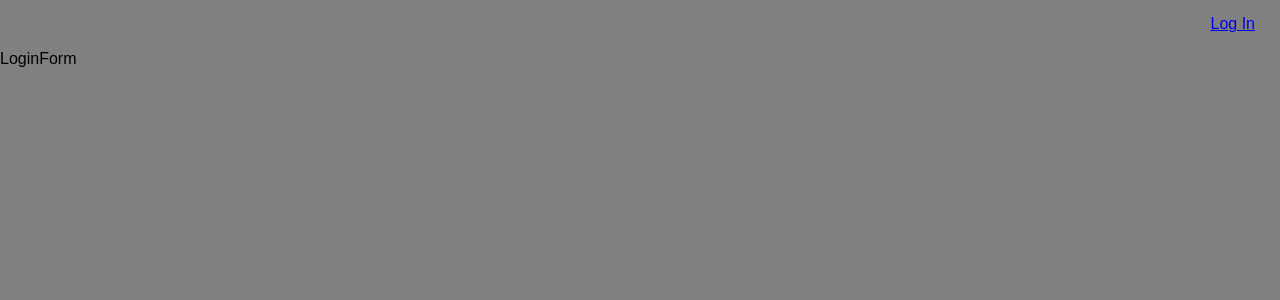
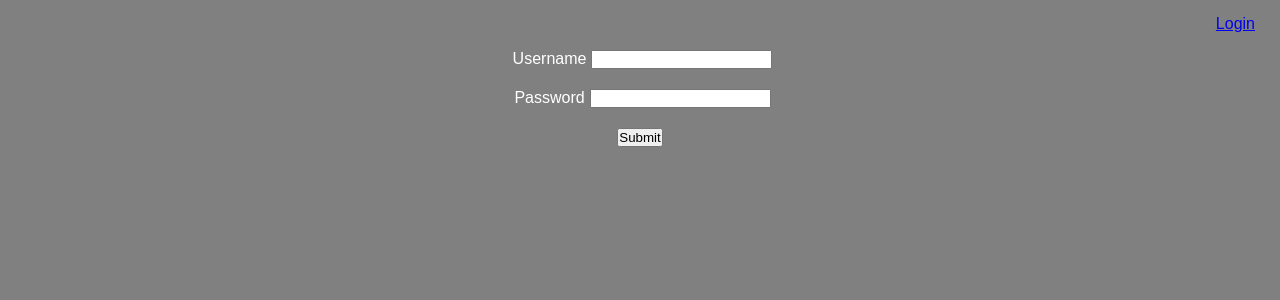
Before and after one commit to edinvnode/advanced-forum-app, a React (Create React App) app in the folder frontend/: page /login in a window 1280 px wide. Shown: the top 300 px of the page. Built offline with nearby package versions, Linux system fonts and the light colour scheme; the HTML template or start-up script is replaced by a standard one.

Commit message:
Minor changes

```diff
--- a/frontend/src/App.js
+++ b/frontend/src/App.js
@@ -11,12 +11,12 @@ import { BrowserRouter as Router, Routes, Route, Link } from 'react-router-dom';
 function App() {
   return (
     <div className="App">
-      <nav>
-        <a href="#" className="login-button">
-          Log In
-        </a>
-      </nav>
       <Router>
+        <nav>
+          <Link to="/login" className="login-link">
+            Login
+          </Link>
+        </nav>
         <Routes>
           <Route path="/login" element={<LoginForm />} />
           <Route path="/" exact element={<MainPage titles={titles} />} />
--- a/frontend/src/components/LoginForm.js
+++ b/frontend/src/components/LoginForm.js
@@ -1,7 +1,21 @@
 import React from 'react';
 
 const LoginForm = () => {
-  return <div>LoginForm</div>;
+  return (
+    <form>
+      <div>
+        <label>Username</label>
+        <input type="text" />
+      </div>
+      <div>
+        <label>Password</label>
+        <input type="password" />
+      </div>
+      <div>
+        <button>Submit</button>
+      </div>
+    </form>
+  );
 };
 
 export default LoginForm;
--- a/frontend/src/index.css
+++ b/frontend/src/index.css
@@ -6,14 +6,15 @@
 }
 
 body {
-  background-color: gray;
+  background-color: grey;
+  color: white;
 }
 
 nav {
   height: 50px;
 }
 
-.login-button {
+.login-link {
   float: right;
   margin-right: 25px;
   margin-top: 15px;
@@ -25,3 +26,14 @@ nav {
   border: 1px solid black;
   text-align: center;
 }
+
+form {
+  display: flex;
+  flex-direction: column;
+  align-items: center;
+  gap: 20px;
+}
+
+form div label {
+  margin: 5px;
+}
```
